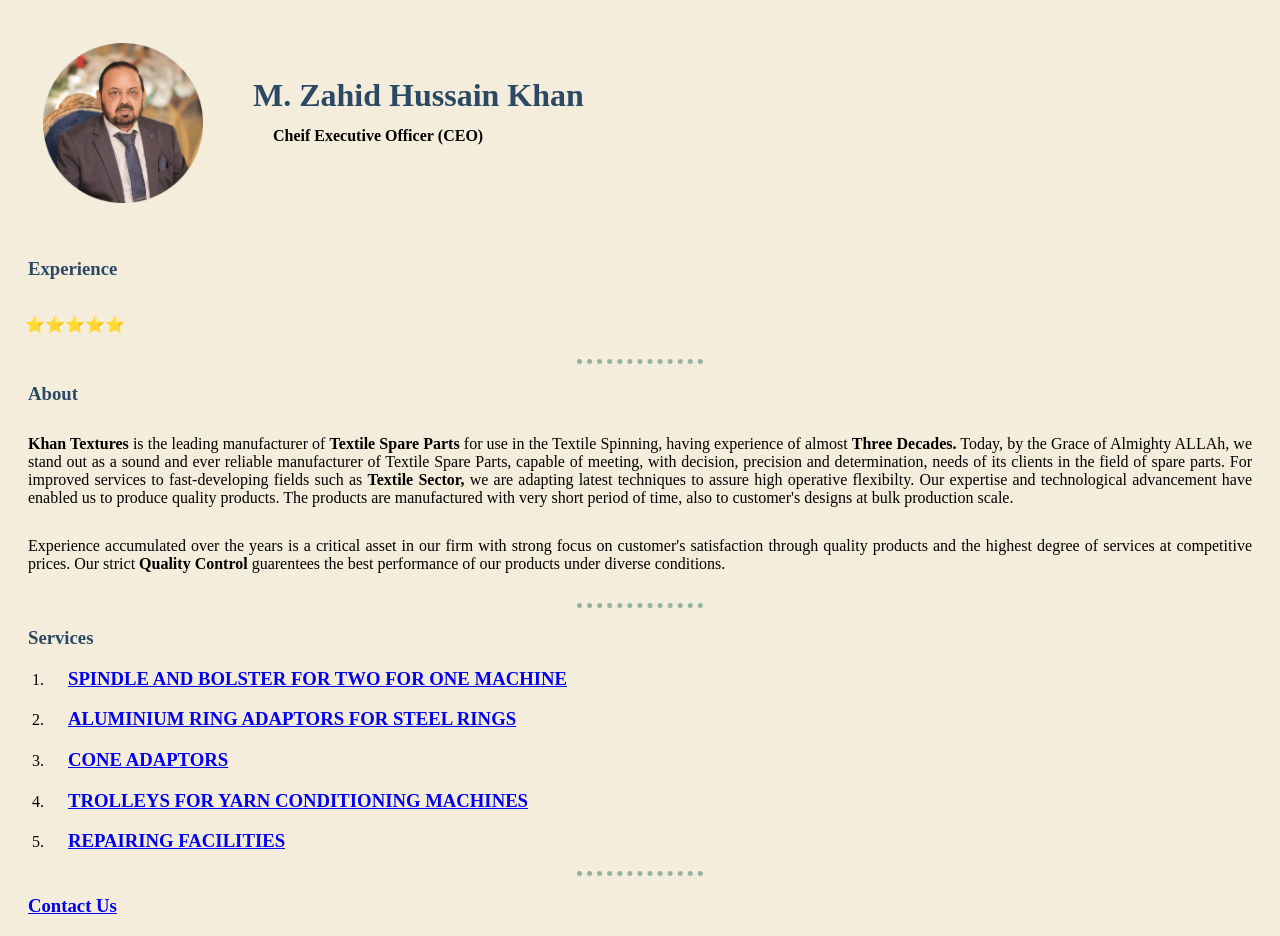
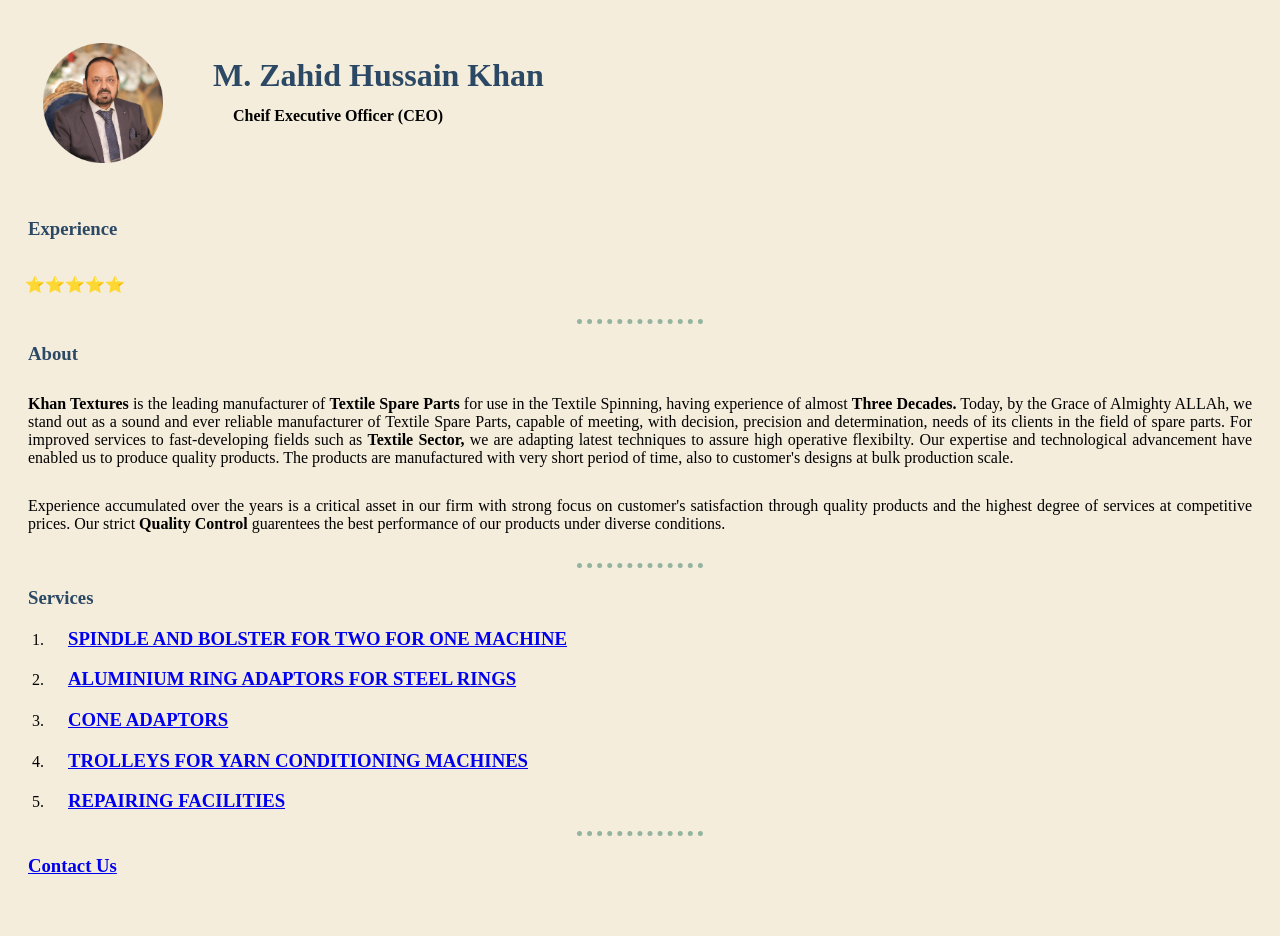
Before and after one commit to nauman93khan/KT-business-profile, a plain HTML site: page index.html in a window 1280 px wide. After the commit the page ends 896 px from the top, so only its background shows below. Drawn offline with Linux system fonts and the light colour scheme.

Commit message:
Update styles.css

```diff
--- a/CSS/styles.css
+++ b/CSS/styles.css
@@ -5,8 +5,8 @@ body {
 img {
   position: justify;
   vertical-align: text-bottom;
-  height: 160px;
-  width: 160px;
+  height: 120px;
+  width: 120px;
 }
 
 h1 {
```
